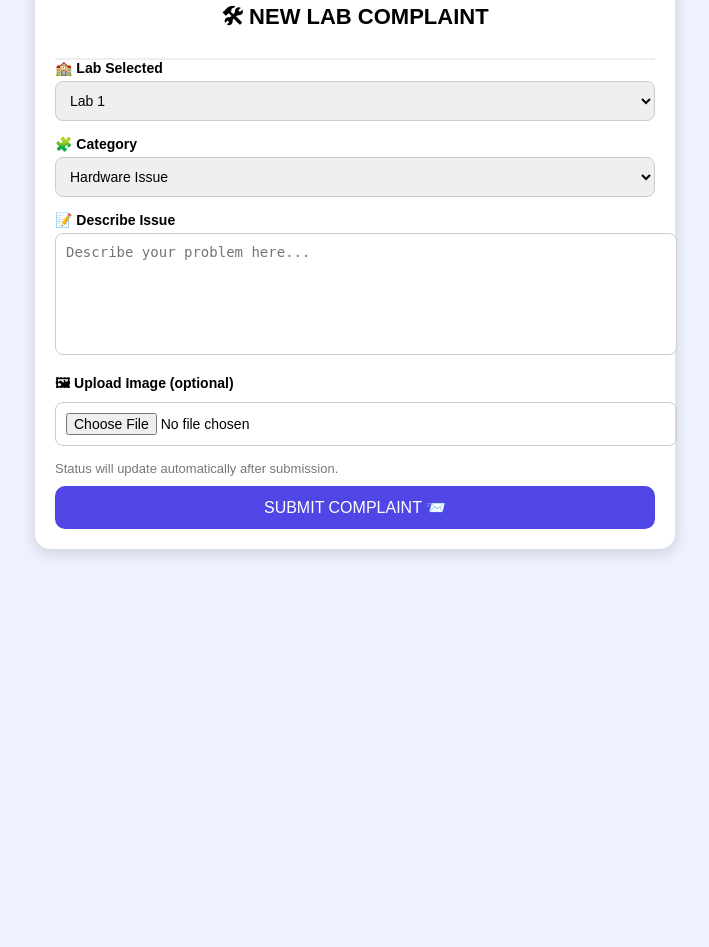
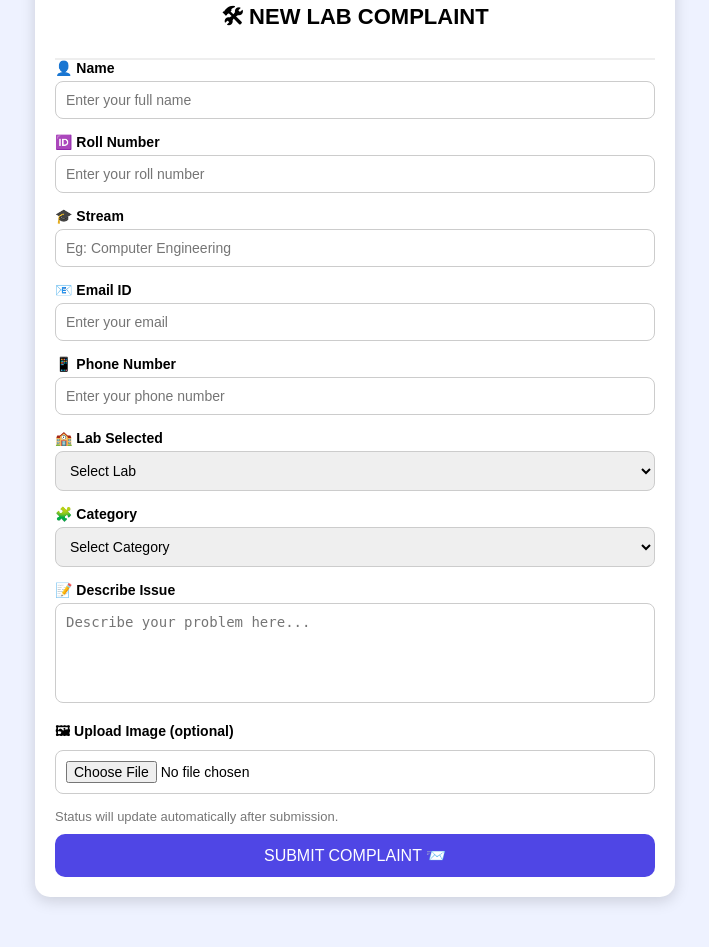
Before and after one commit to shetesaloni393/Lab-Complaint, a FastAPI app: template app/templates/labcomplaintform.html in a window 1280 px wide. Shown: the part 154-1101 px from the top of the page, without its empty margins (285-994 px from the left). Before the commit the page ends 710 px from the top, so only its background shows below. Run offline with FastAPI, Linux system fonts and the light colour scheme; the template is opened without the code that fills it, so the values that code supplies are empty.

Commit message:
lab form updated

```diff
--- a/app/main.py
+++ b/app/main.py
@@ -1,10 +1,18 @@
-from fastapi import FastAPI, Request, HTTPException, Depends, status, Form
+from fastapi import FastAPI, Request, Form, UploadFile, File
 from fastapi.templating import Jinja2Templates
 from fastapi.staticfiles import StaticFiles
-from fastapi.responses import HTMLResponse, RedirectResponse
+from fastapi.responses import HTMLResponse
+import mysql.connector
+import shutil
+import os
 
 # 1. Initialize the app
 app = FastAPI()
+
+# Ensure the upload directory exists on your HP Pavilion
+UPLOAD_DIR = "app/static/uploads"
+if not os.path.exists(UPLOAD_DIR):
+    os.makedirs(UPLOAD_DIR)
 
 # Mount static files for images and JS
 app.mount("/static", StaticFiles(directory="app/static"), name="static")
@@ -14,10 +22,52 @@ templates = Jinja2Templates(directory="app/templates")
 
 @app.get("/", response_class=HTMLResponse)
 async def read_root(request: Request):
-    # This serves your landing page as the home page
     return templates.TemplateResponse("index.html", {"request": request})
 
+# Renamed to read_dashboard to avoid duplicate function name error
 @app.get("/dashboard", response_class=HTMLResponse)
-async def read_root(request: Request):
-    # This serves your landing page as the home page
+async def read_dashboard(request: Request):
     return templates.TemplateResponse("admindashboard.html", {"request": request})
+
+@app.post("/submit-complaint")
+async def handle_form(
+    full_name: str = Form(...),
+    roll_number: str = Form(...),
+    issue_description: str = Form(...),
+    file: UploadFile = File(None) # Optional image
+):
+    # --- 1. Handle File Upload Logic ---
+    filename = None
+    if file and file.filename:
+        # Create a path to save the file
+        file_path = os.path.join(UPLOAD_DIR, file.filename)
+
+        # Save the file to the disk
+        with open(file_path, "wb") as buffer:
+            shutil.copyfileobj(file.file, buffer)
+
+        filename = file.filename # Store just the name for the DB
+
+    # --- 2. Database Logic ---
+    try:
+        db = mysql.connector.connect(
+            host="localhost",
+            user="root",
+            password="manthan04",
+            database="lab_complaint_system"
+        )
+        cursor = db.cursor()
+
+        # Updated SQL to include the image filename
+        sql = "INSERT INTO lab_complaints (full_name, roll_number, issue_description, image_filename) VALUES (%s, %s, %s, %s)"
+        cursor.execute(sql, (full_name, roll_number, issue_description, filename))
+
+        db.commit() # Crucial: This saves the data to MySQL
+
+        cursor.close()
+        db.close()
+
+        return {"message": "Complaint and image submitted successfully!", "file_saved": filename}
+
+    except mysql.connector.Error as err:
+        return {"error": str(err)}
--- a/app/templates/labcomplaintform.html
+++ b/app/templates/labcomplaintform.html
@@ -49,12 +49,13 @@
       margin-bottom: 5px;
     }
 
-    select, textarea, input[type="file"] {
+    select, textarea, input[type="file"], input[type="text"], input[type="email"], input[type="tel"] {
       width: 100%;
       padding: 10px;
       border-radius: 8px;
       border: 1px solid #ccc;
       font-size: 14px;
+      box-sizing: border-box;
     }
 
     textarea {
@@ -94,11 +95,39 @@
 
     <div class="header">🛠 NEW LAB COMPLAINT</div>
 
-    <form>
+    <form action="/submit-complaint" method="post" enctype="multipart/form-data">
+
+      <!-- Student Details -->
+      <div class="form-group">
+        <label>👤 Name</label>
+        <input type="text" placeholder="Enter your full name" required>
+      </div>
 
       <div class="form-group">
+        <label>🆔 Roll Number</label>
+        <input type="text" placeholder="Enter your roll number" required>
+      </div>
+
+      <div class="form-group">
+        <label>🎓 Stream</label>
+        <input type="text" placeholder="Eg: Computer Engineering" required>
+      </div>
+
+      <div class="form-group">
+        <label>📧 Email ID</label>
+        <input type="email" placeholder="Enter your email" required>
+      </div>
+
+      <div class="form-group">
+        <label>📱 Phone Number</label>
+        <input type="tel" placeholder="Enter your phone number" required>
+      </div>
+
+      <!-- Complaint Details -->
+      <div class="form-group">
         <label>🏫 Lab Selected</label>
-        <select>
+        <select required>
+          <option value="">Select Lab</option>
           <option>Lab 1</option>
           <option>Lab 2</option>
           <option>Lab 3</option>
@@ -111,20 +140,21 @@
 
       <div class="form-group">
         <label>🧩 Category</label>
-        <select>
+        <select required>
+          <option value="">Select Category</option>
           <option>Hardware Issue</option>
           <option>Software Issue</option>
           <option>Network Problem</option>
           <option>Power/UPS Issue</option>
           <option>Cleanliness</option>
-          <option>Safety isse</option>
-          <option>others</option>
+          <option>Safety Issue</option>
+          <option>Others</option>
         </select>
       </div>
 
       <div class="form-group">
         <label>📝 Describe Issue</label>
-        <textarea placeholder="Describe your problem here..."></textarea>
+        <textarea placeholder="Describe your problem here..." required></textarea>
       </div>
 
       <div class="form-group">
@@ -140,7 +170,7 @@
         SUBMIT COMPLAINT 📨
       </button>
 
-    </formgit>
+    </form>
 
   </div>
 
--- a/main.py
+++ /dev/null
@@ -1,6 +0,0 @@
-def main():
-    print("Hello from lab-complaint!")
-
-
-if __name__ == "__main__":
-    main()
--- a/pyproject.toml
+++ b/pyproject.toml
@@ -9,6 +9,7 @@ dependencies = [
     "databases>=0.9.0",
     "fastapi[standard]>=0.127.0",
     "jinja2>=3.1.6",
+    "mysql-connector-python>=9.5.0",
     "pydantic>=2.12.5",
     "pymysql>=1.1.2",
     "python-dotenv>=1.2.1",
```
Also changed, not shown: 1 other file.
